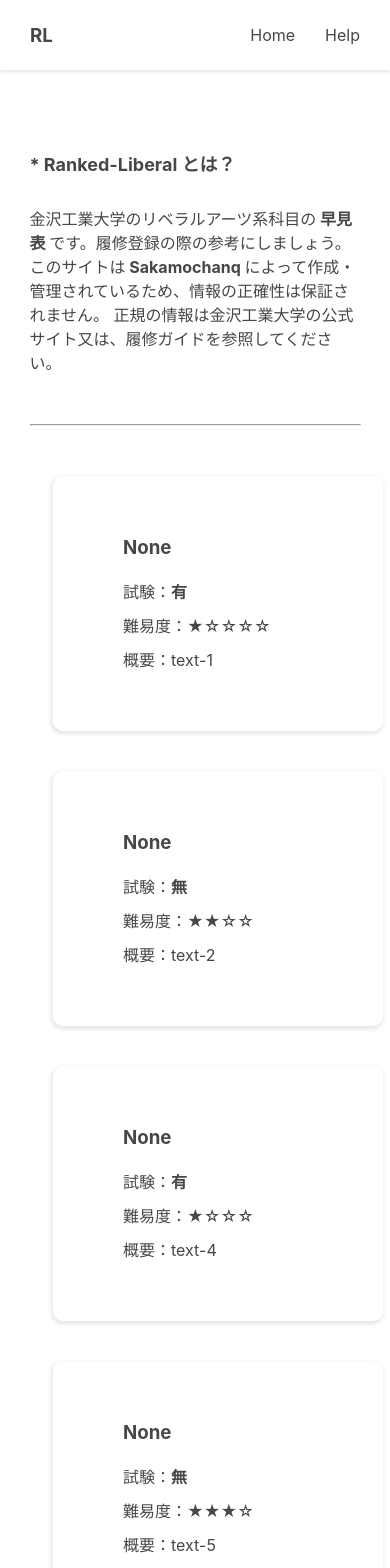
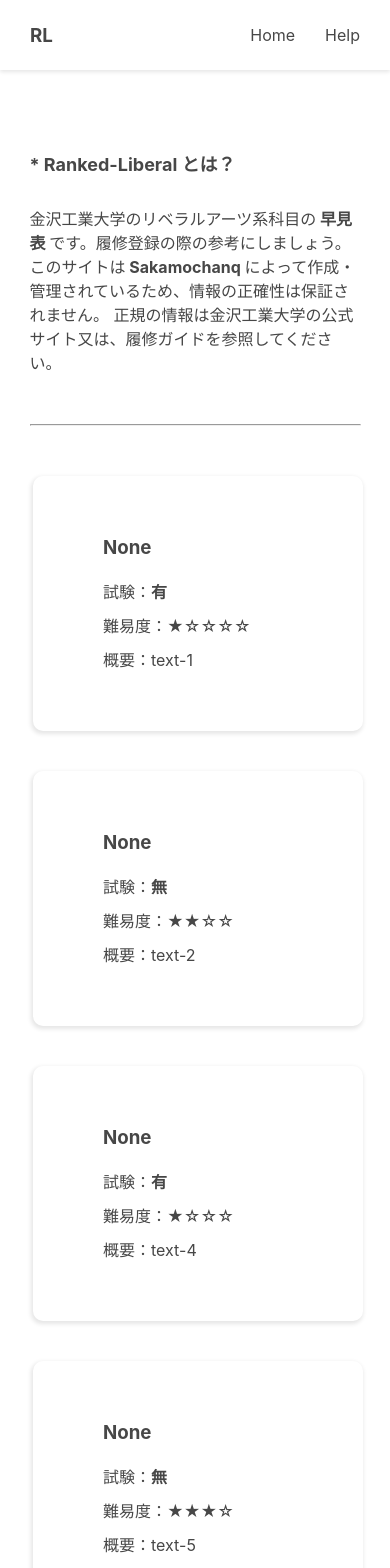
Before and after one commit to Sakamochanq/Liberal-Chart, a React (Create React App) app: page / in a window 390 px wide. Shown: the top 1568 px of the page. Built offline with nearby package versions, Linux system fonts and the light colour scheme.

Commit message:
remove: やっぱなしで

```diff
--- a/src/App.css
+++ b/src/App.css
@@ -97,12 +97,3 @@ header {
     margin-left: -30px;
   }
 }
-
-@media screen and (max-width: 1200px) {
-  .list-container {
-    margin: 0px 0px 0px 120px;
-  }
-  .list-wrapper {
-    margin: 0px 0px 40px -67px;
-  }
-}
```
